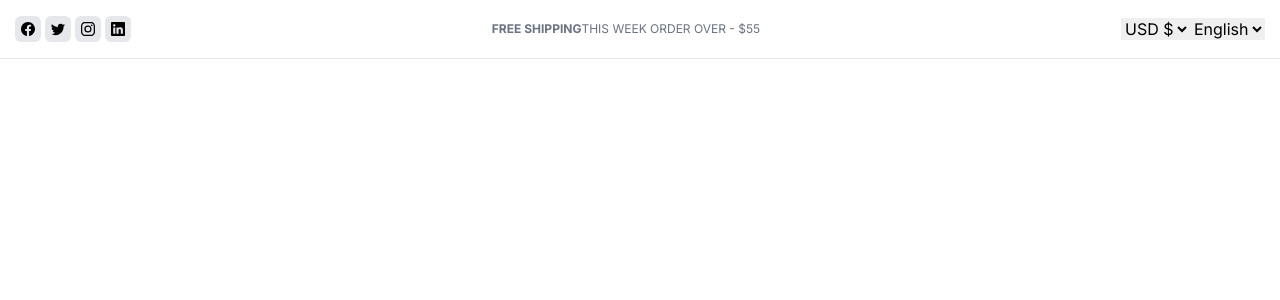
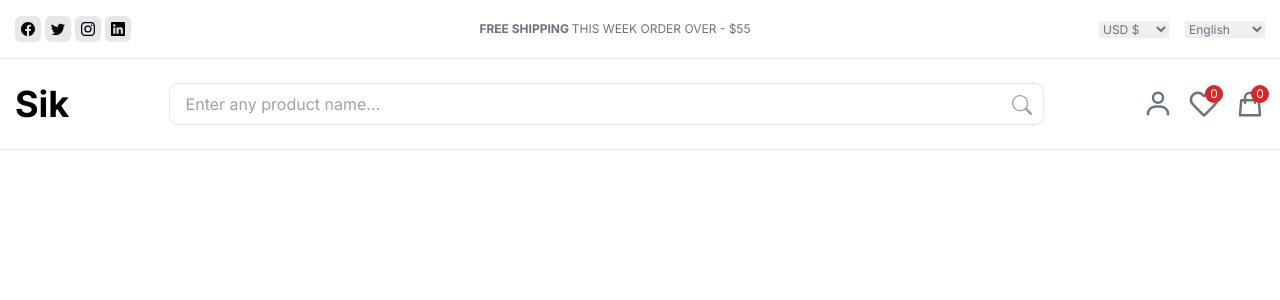
Before and after one commit to khaymanii/Sik, a Next.js app: page / in a window 1280 px wide. Shown: the top 300 px of the page. Built offline with nearby package versions, Linux system fonts and the light colour scheme.

Commit message:
created second header

```diff
--- a/src/app/layout.tsx
+++ b/src/app/layout.tsx
@@ -2,6 +2,7 @@
 import { Inter } from "next/font/google";
 import "./globals.css";
 import HeaderTop from "@/components/HeaderTop";
+import HeaderMain from "@/components/HeaderMain";
 
 const inter = Inter({ subsets: ["latin"] });
 
@@ -19,6 +20,7 @@
     <html lang="en">
       <body className={inter.className}>
         <HeaderTop />
+        <HeaderMain />
         {children}
       </body>
     </html>
--- /dev/null
+++ b/src/components/HeaderMain.tsx
@@ -0,0 +1,44 @@
+import React from "react";
+import { BsSearch } from "react-icons/bs";
+import { FiHeart } from "react-icons/fi";
+import { BiUser } from "react-icons/bi";
+import { HiOutlineShoppingBag } from "react-icons/hi";
+export default function HeaderMain() {
+  return (
+    <div className="border-b border-gray-200 py-6">
+      <div className="container sm:flex items-center justify-between">
+        <div className="font-bold text-4xl pb-4 sm:pb-0 text-center text-blackish">
+          Sik
+        </div>
+
+        <div className="w-full sm:w-[300px] md:w-[70%] relative">
+          <input
+            className="border-gray-200 p-2 px-4 border rounded-lg w-full"
+            type="text"
+            placeholder="Enter any product name..."
+          />
+          <BsSearch
+            className="absolute right-0 top-0 mr-3 mt-3 text-gray-400"
+            size={20}
+          />
+        </div>
+
+        <div className="hidden lg:flex text-gray-500 text-[30px] gap-4">
+          <BiUser />
+          <div className="relative">
+            <FiHeart />
+            <div className="bg-red-600 rounded-full absolute top-0 right-0 w-[18px] h-[18px] text-[12px] text-white grid place-items-center translate-x-1 -translate-y-1">
+              0
+            </div>
+          </div>
+          <div className="relative">
+            <HiOutlineShoppingBag />
+            <div className="bg-red-600 rounded-full absolute top-0 right-0 w-[18px] h-[18px] text-[12px] text-white grid place-items-center translate-x-1 -translate-y-1">
+              0
+            </div>
+          </div>
+        </div>
+      </div>
+    </div>
+  );
+}
--- a/src/components/HeaderTop.tsx
+++ b/src/components/HeaderTop.tsx
@@ -21,15 +21,23 @@
             </div>
           </div>
           <div className="text-gray-500 text-[12px]">
-            <strong>FREE SHIPPING</strong>
+            <strong>FREE SHIPPING </strong>
             THIS WEEK ORDER OVER - $55
           </div>
-          <div>
-            <select title="currency" id="currency">
+          <div className="flex gap-4">
+            <select
+              title="currency"
+              id="currency"
+              className="text-gray-500 text-[12px] w-[70px]"
+            >
               <option value="USD $">USD $</option>
               <option value="EUR $">EUR $</option>
             </select>
-            <select title="language" id="language">
+            <select
+              title="language"
+              id="language"
+              className="text-gray-500 text-[12px] w-[80px]"
+            >
               <option value="English">English</option>
               <option value="French">French</option>
             </select>
```
Also changed, not shown: 1 other file (tests, documents, lock files or other folders).
